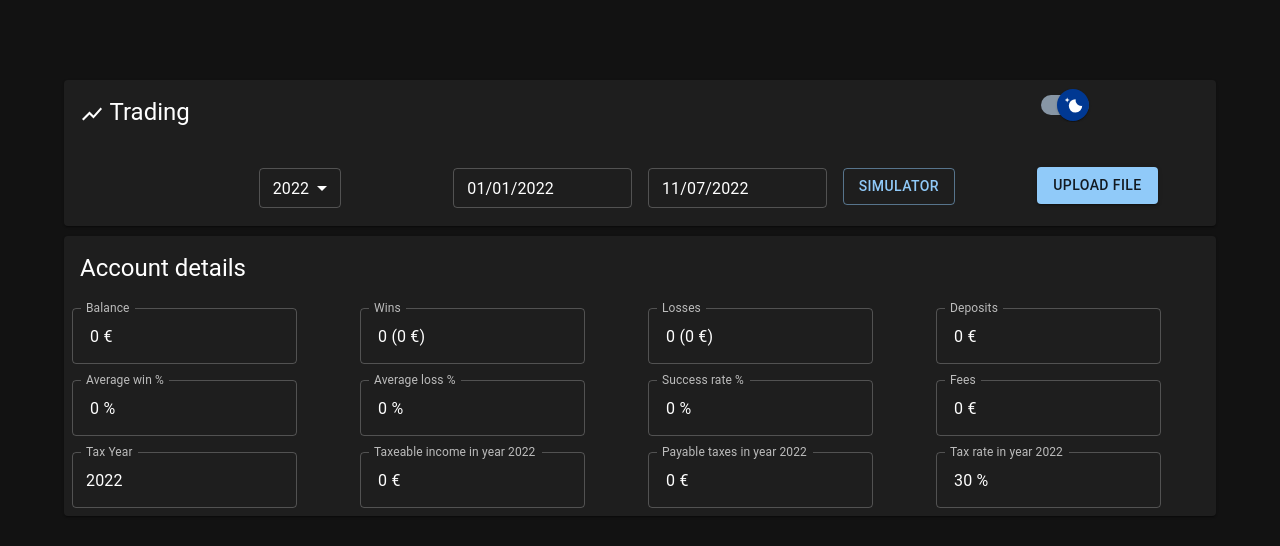
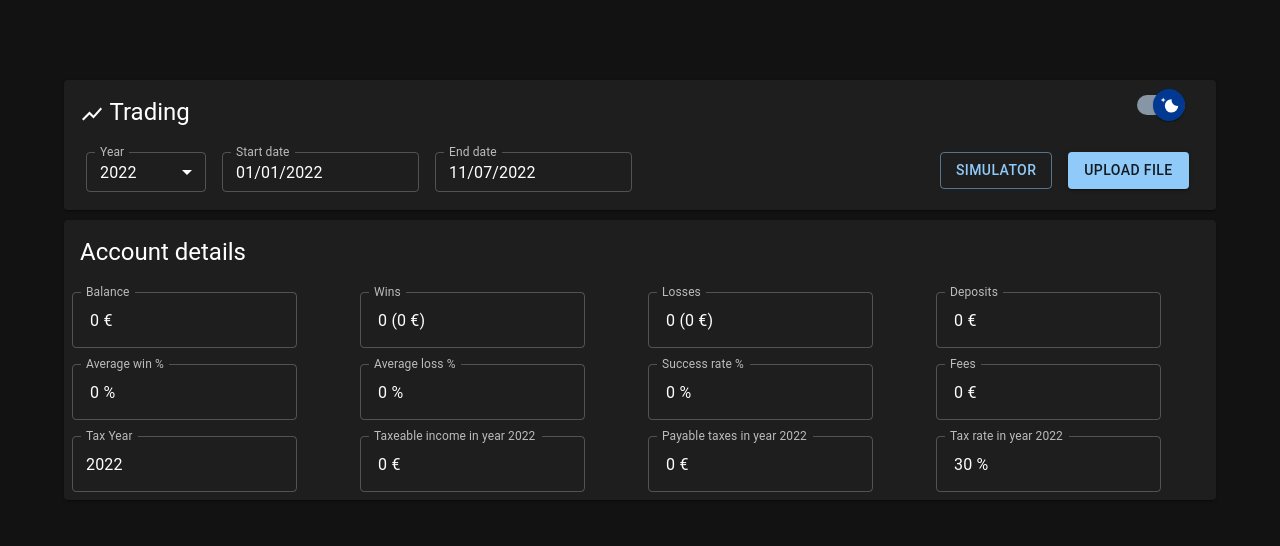
Before and after one commit to aleksi1/capital_trading, a React (Create React App) app: page /#/ in a window 1280 px wide. Shown: the top 546 px of the page. Built offline with nearby package versions, Linux system fonts and the light colour scheme.

Commit message:
Fix layout issues

```diff
--- a/src/Pages/Trading.tsx
+++ b/src/Pages/Trading.tsx
@@ -1,6 +1,6 @@
 import { useHistory } from 'react-router-dom'
 import {
-  Box, Button, Card, Chip, FormControl, MenuItem, Select, SelectChangeEvent, TextField,
+  Box, Button, Card, Chip, FormControl, InputLabel, MenuItem, Select, SelectChangeEvent, Stack, TextField,
 } from '@mui/material'
 import Grid from '@mui/material/Unstable_Grid2'
 import Container from '@mui/material/Container'
@@ -34,13 +34,12 @@ const Trading = () => {
   const [endDate, setEndDate] = useState<Date>(new Date())
 
   // eslint-disable-next-line @typescript-eslint/no-explicit-any
-  const DatePickerCustomInput = forwardRef(({ value, onClick }: any, ref: any) => (
+  const DatePickerCustomInput = forwardRef(({ value, onClick, label }: any, ref: any) => (
     <TextField
       id="outlined-basic"
-      sx={{ mt: 2 }}
       size="small"
       value={value}
-      label=""
+      label={label}
       variant="outlined"
       onClick={onClick}
       ref={ref}
@@ -127,26 +126,28 @@ const Trading = () => {
           </Grid>
           <Grid md={8} />
           <Grid md={2}>
+            <Grid container justifyContent="flex-end">
               <DarkModeSwitch />
             </Grid>
           </Grid>
+        </Grid>
         <Grid container spacing={2} sx={{ marginBottom: '10px' }}>
-          <Grid md={2} />
-          <Grid md={2}>
+          <Grid md={6} sx={{ paddingLeft: '30px' }}>
+            <Stack direction="row" spacing={2}>
+              <FormControl sx={{ margin: 0, minWidth: 120 }}>
+                <InputLabel id="year-select-helper-label">Year</InputLabel>
                 <Select
                   labelId="year-select-label"
                   id="year-select"
                   value={selectedYear}
                   label="Year"
                   size="small"
-              sx={{ mt: 2 }}
                   onChange={handleYearChange}
                   defaultValue={`${new Date().getFullYear() - 1}`}
                 >
                   {getTaxYears()?.map((e: number) => <MenuItem key={`tax-year-${e}`} value={e}>{e}</MenuItem>)}
                 </Select>
-          </Grid>
-          <Grid md={2}>
+              </FormControl>
               <DatePicker
                 selected={startDate}
                 onChange={(date: Date) => setStartDate(date)}
@@ -155,10 +156,8 @@ const Trading = () => {
                 showYearDropdown
                 startDate={startDate}
                 endDate={endDate}
-              customInput={<DatePickerCustomInput />}
+                customInput={<DatePickerCustomInput label="Start date" />}
               />
-          </Grid>
-          <Grid md={2}>
               <DatePicker
                 selected={endDate}
                 onChange={(date: Date) => setEndDate(date)}
@@ -166,18 +165,17 @@ const Trading = () => {
                 startDate={startDate}
                 endDate={endDate}
                 minDate={startDate}
-              customInput={<DatePickerCustomInput />}
+                customInput={<DatePickerCustomInput label="End date" />}
               />
+            </Stack>
           </Grid>
-          <Grid md={2} sx={{ mt: 2 }}>
+          <Grid md={3} />
+          <Grid md={3}>
+            <Stack direction="row" spacing={2}>
               <Button variant="outlined" onClick={() => history.push('/#/simulator')}>Simulator</Button>
-          </Grid>
-          <Grid md={2}>
-            {' '}
               <Button
                 variant="contained"
                 component="label"
-              style={{ marginTop: '15px' }}
               >
                 Upload File
                 <input
@@ -188,6 +186,7 @@ const Trading = () => {
                   style={{ display: 'none' }}
                 />
               </Button>
+            </Stack>
           </Grid>
         </Grid>
       </Card>
```
Lines whose indentation alone changed are shown as unchanged.
